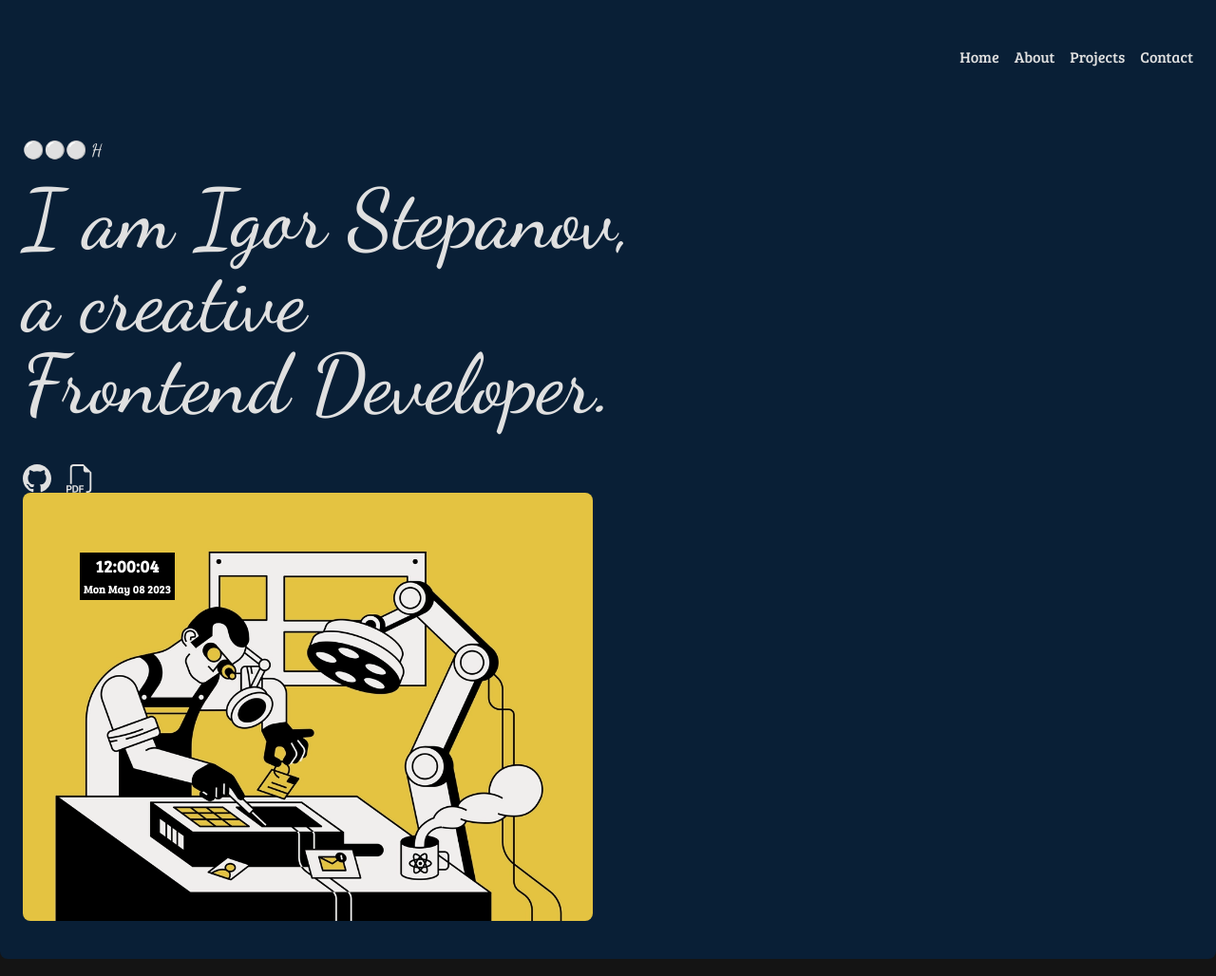
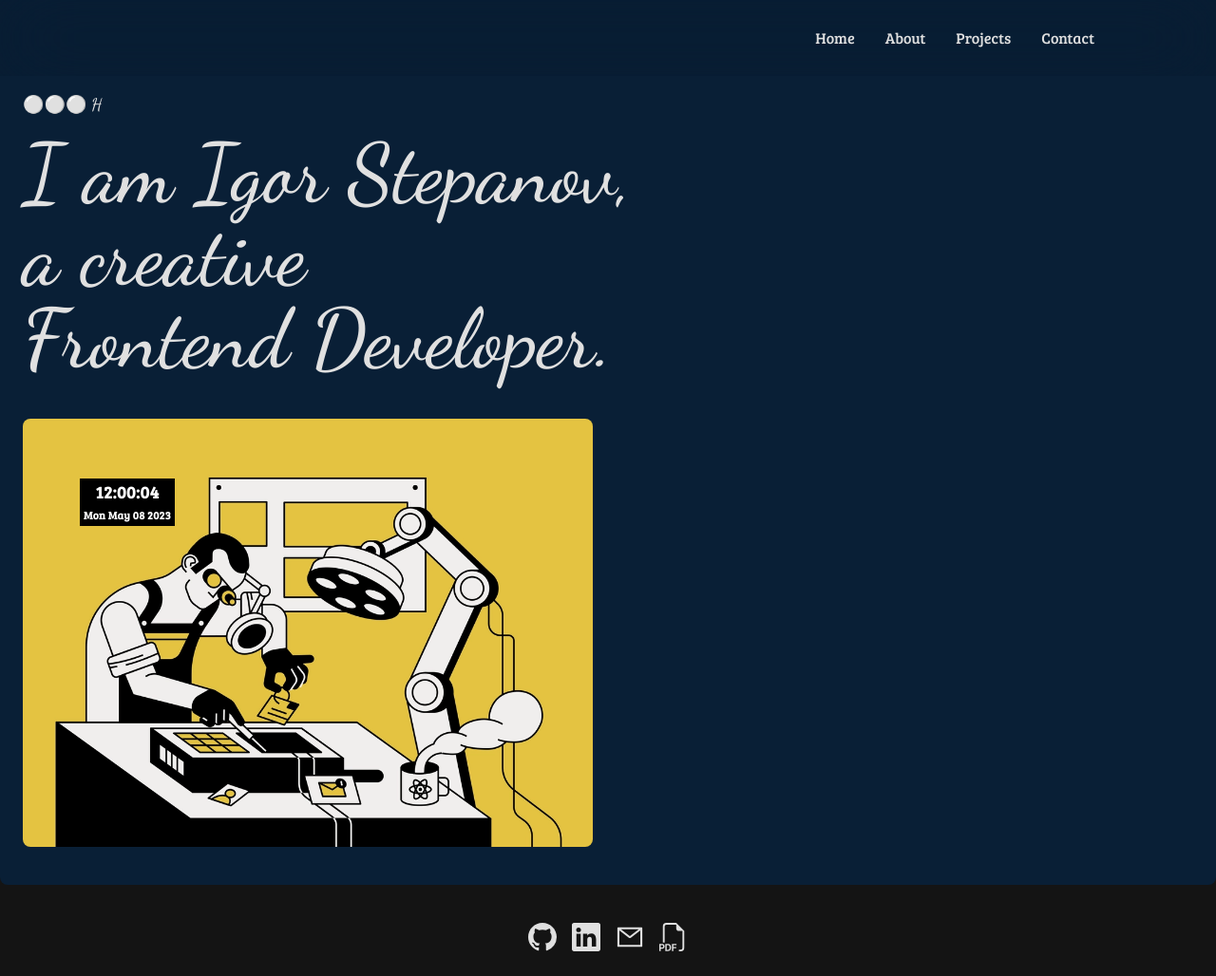
Before and after one commit to stpkkk/Next.js-stpkkk-portfolio, a Next.js app: page / in a window 1280 px wide. Shown: the whole page at 95% size. Built offline with nearby package versions, Linux system fonts and the light colour scheme.

Commit message:
Nav fixed, add footer, fix styles

```diff
--- a/app/about/page.tsx
+++ b/app/about/page.tsx
@@ -23,7 +23,7 @@ const AboutPage: React.FC = () => {
   ];
 
   return (
-    <div className="flex_between flex-wrap">
+    <div className="page_wrapper flex_between flex-wrap">
       <div className="bg-secondary flex_center flex-col max-w-[700px] w-full self-start rounded-lg sm:rounded-none">
         <Image
           src={"/assets/images/about.jpg"}
--- a/app/layout.tsx
+++ b/app/layout.tsx
@@ -1,4 +1,5 @@
 "use client";
+import { Footer } from "@components/Footer";
 import Nav from "@components/Nav";
 import "@styles/globals.css";
 
@@ -12,10 +13,11 @@ const RootLayout = ({ children }: { children: React.ReactNode }) => {
   return (
     <html lang="en">
       <body>
-        <main className="container ">
+        <main className="container">
           <Nav />
           {children}
         </main>
+        <Footer />
       </body>
     </html>
   );
--- a/app/page.tsx
+++ b/app/page.tsx
@@ -1,16 +1,12 @@
 "use client";
 import React from "react";
 import Image from "next/image";
-import { useMobile } from "@hooks/useMediaQuery";
-import GithubCvLinks from "@components/GithubCvLinks";
 import TypeAnimationComp from "@components/TypeAnimationComp";
 import { Clock } from "@components/Clock";
 
 const HomePage: React.FC = () => {
-  const isMobile = useMobile();
-
   return (
-    <section className="flex_between w-full sm:gap-9 sm:flex-col flex_center">
+    <section className="page_wrapper flex_between w-full sm:gap-9 sm:flex-col flex_center">
       <div className="sm:p-2 ">
         <TypeAnimationComp />
         <h1 className="head_text sm:text-center sm:m-0">
@@ -18,7 +14,6 @@ const HomePage: React.FC = () => {
           <br className="sm:hidden" />a creative
           <br /> Frontend Developer.
         </h1>
-        {isMobile || <GithubCvLinks />}
       </div>
       <div className="relative">
         <Image
--- a/app/projects/page.tsx
+++ b/app/projects/page.tsx
@@ -4,7 +4,7 @@ import { ProjectCard } from "@components/ProjectCard";
 
 const ProjectPage: React.FC = () => {
   return (
-    <div className="container mx-auto flex flex-col sm:gap-0">
+    <div className="page_wrapper flex flex-col sm:gap-0">
       <h1 className="head_text">My Projects</h1>
       <ul className="flex gap-20 flex-col sm:gap-4">
         {getProjectCards.map((card, index) => (
--- /dev/null
+++ b/components/Footer.tsx
@@ -0,0 +1,12 @@
+import React from "react";
+import { SocialLinks } from "./SocialLinks";
+import { useMobile } from "@hooks/useMediaQuery";
+
+export const Footer: React.FC = () => {
+  const isMobile = useMobile();
+  return (
+    <div className="absolute h-14 w-full bottom-2">
+      {isMobile || <SocialLinks />}
+    </div>
+  );
+};
--- a/components/GithubCvLinks.tsx
+++ /dev/null
@@ -1,34 +0,0 @@
-import React from "react";
-import { BsGithub } from "react-icons/bs";
-import { BsFiletypePdf } from "react-icons/bs";
-
-const GithubCvLinks: React.FC = () => {
-  const onClick = () => {
-    fetch("Stepanov-Igor-CV.pdf").then(response => {
-      response.blob().then(blob => {
-        const fileURL = window.URL.createObjectURL(blob);
-        let alink = document.createElement("a");
-        alink.href = fileURL;
-        alink.download = "Stepanov-Igor-CV.pdf";
-        alink.click();
-      });
-    });
-  };
-
-  return (
-    <div className="flex gap-4">
-      <a
-        href="https://github.com/stpkkk"
-        target="blank"
-        className="hover:text-secondary"
-      >
-        <BsGithub size={30} />
-      </a>
-      <button onClick={onClick} className="hover:text-secondary" type="button">
-        <BsFiletypePdf size={30} />
-      </button>
-    </div>
-  );
-};
-
-export default GithubCvLinks;
--- a/components/Nav.tsx
+++ b/components/Nav.tsx
@@ -2,9 +2,9 @@ import React, { useState } from "react";
 import Link from "next/link";
 import { useMobile } from "@hooks/useMediaQuery";
 import { usePathname } from "next/navigation";
-import { FaHamburger } from "react-icons/fa";
+import { HiOutlineMenuAlt4 } from "react-icons/hi";
 import { AiOutlineCloseCircle } from "react-icons/ai";
-import GithubCvLinks from "./GithubCvLinks";
+import { SocialLinks } from "./SocialLinks";
 
 const navLinks = [
   { path: "/", name: "Home" },
@@ -27,7 +27,7 @@ export const NavMobile: React.FC = () => {
   };
 
   return isMobileMenu ? (
-    <div className="absolute z-10 w-screen h-screen bg-bgMobileNavMenu">
+    <div className="fixed flex_end flex-col z-10 w-screen h-screen bg-bgMobileNavMenu overflow-hidden ">
       <button
         className="flex ml-auto p-4 hover:text-secondary focus:outline-none"
         onClick={handleToggleMobileMenu}
@@ -50,24 +50,25 @@ export const NavMobile: React.FC = () => {
           </Link>
         ))}
       </nav>
+      <div className="mt-auto mb-20">
+        <SocialLinks />
+      </div>
     </div>
   ) : (
-    <div className="flex_between flex-row-reverse p-4">
     <button
       onClick={handleToggleMobileMenu}
       type="button"
-        className="focus:outline-none"
+      className="focus:outline-none flex_end p-4"
     >
-        <FaHamburger size={30} />
+      <HiOutlineMenuAlt4 size={40} />
     </button>
-      <GithubCvLinks />
-    </div>
   );
 };
 
 export const NavDesktop: React.FC = () => {
   return (
-    <nav className="w-full flex_end flex-wrap gap-4 py-2 mb-16 font-light font-bree">
+    <nav className="mx-auto max-w-[1600px] w-full font-light font-bree ">
+      <ul className="fixed z-40 max-w-[1600px] mx-auto w-full top-0  px-32 flex_end flex-wrap gap-8 overflow-hidden backdrop-blur-2xl h-20 bg-black/5 ">
         {navLinks.map(link => (
           <Link
             key={link.path}
@@ -75,9 +76,10 @@ export const NavDesktop: React.FC = () => {
             as={link.path}
             className="hover:text-secondary"
           >
-          {link.name}
+            <li>{link.name}</li>
           </Link>
         ))}
+      </ul>
     </nav>
   );
 };
--- a/components/ProjectCard.tsx
+++ b/components/ProjectCard.tsx
@@ -29,7 +29,7 @@ export const ProjectCard: React.FC<ProjectCardProps> = ({ card, index }) => {
           </div>
         </div>
       </div>
-      <div className="line mt-20" />
+      <div className="line mt-20 sm:hidden" />
     </li>
   );
 };
--- /dev/null
+++ b/components/SocialLinks.tsx
@@ -0,0 +1,48 @@
+import React from "react";
+import { AiOutlineMail } from "react-icons/ai";
+import { BsGithub, BsLinkedin, BsFiletypePdf } from "react-icons/bs";
+
+const links = [
+  {
+    path: "https://github.com/stpkkk",
+    image: <BsGithub size={30} />,
+  },
+  {
+    path: "https://www.linkedin.com/in/igor-stepanov1",
+    image: <BsLinkedin size={30} />,
+  },
+  { path: "/contact", image: <AiOutlineMail size={30} /> },
+];
+
+export const SocialLinks: React.FC = () => {
+  const onClick = () => {
+    fetch("Stepanov-Igor-CV.pdf").then(response => {
+      response.blob().then(blob => {
+        const fileURL = window.URL.createObjectURL(blob);
+        let alink = document.createElement("a");
+        alink.href = fileURL;
+        alink.download = "Stepanov-Igor-CV.pdf";
+        alink.click();
+      });
+    });
+  };
+  return (
+    <div className="flex_center space-x-4 text-primary p-2 ">
+      <ul className="flex_center space-x-4">
+        {links.map(link => (
+          <a
+            key={link.path}
+            href={link.path}
+            target="blank"
+            className="hover:text-secondary"
+          >
+            <li>{link.image}</li>
+          </a>
+        ))}
+      </ul>
+      <button onClick={onClick} className="hover:text-secondary" type="button">
+        <BsFiletypePdf size={30} />
+      </button>
+    </div>
+  );
+};
--- a/styles/globals.css
+++ b/styles/globals.css
@@ -35,8 +35,46 @@
   font-weight: 400;
 }
 
+/* Tailwind Styles */
+
 body {
-  @apply bg-background;
+  @apply bg-background relative after:block after:content-[''] after:h-14 min-h-screen text-primary;
+}
+
+.container {
+  @apply max-w-[1600px] mx-auto mb-10  pt-24 font-roboto bg-bgContainer rounded-b-lg  sm:p-0 sm:min-h-screen sm:flex sm:flex-col sm:gap-16 sm:overflow-hidden;
+}
+
+.page_wrapper {
+  @apply px-6 pb-10;
+}
+.head_text {
+  @apply text-[87px] leading-none font-dancingScript mb-10 sm:mb-8 sm:text-[36px] sm:leading-10 sm:text-center;
+}
+
+.desc {
+  @apply mt-5 text-lg text-gray-600 sm:text-xl max-w-2xl;
+}
+
+.line {
+  @apply border border-t-0 border-b-primary opacity-10 w-full;
+}
+
+/* FLex */
+.flex_center {
+  @apply flex justify-center items-center;
+}
+
+.flex_start {
+  @apply flex justify-start items-start;
+}
+
+.flex_end {
+  @apply flex justify-end items-center;
+}
+
+.flex_between {
+  @apply flex justify-between items-center flex-wrap;
 }
 
 /* Custom Button */
@@ -100,38 +138,3 @@ body {
 .btn-border-drawing:hover::after {
   transition-delay: 0s, 0.15s, 0s;
 }
-
-/* Tailwind Styles */
-
-.container {
-  @apply max-w-[1600px] mx-auto p-10 text-primary font-roboto bg-[#091f36] rounded-b-lg px-6 sm:p-0 sm:min-h-screen sm:flex sm:flex-col sm:gap-16 sm:overflow-hidden;
-}
-
-.head_text {
-  @apply text-[87px] leading-none font-dancingScript mb-10 sm:mb-4 sm:text-[36px] sm:leading-10 sm:text-center;
-}
-
-.desc {
-  @apply mt-5 text-lg text-gray-600 sm:text-xl max-w-2xl;
-}
-
-.line {
-  @apply border border-t-0 border-b-primary opacity-10 w-full;
-}
-
-/* FLex */
-.flex_center {
-  @apply flex justify-center items-center;
-}
-
-.flex_start {
-  @apply flex justify-start items-start;
-}
-
-.flex_end {
-  @apply flex justify-end items-center;
-}
-
-.flex_between {
-  @apply flex justify-between items-center flex-wrap;
-}
--- a/tailwind.config.js
+++ b/tailwind.config.js
@@ -17,6 +17,7 @@ module.exports = {
         primary: "#e0e0e0",
         secondary: "#e4c341",
         background: "#141414",
+        bgContainer: "#091f36",
         bgMobileNavMenu: "#1d1e22",
       },
       screens: {
```
Lines whose indentation alone changed are shown as unchanged.
